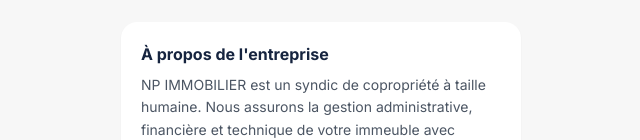
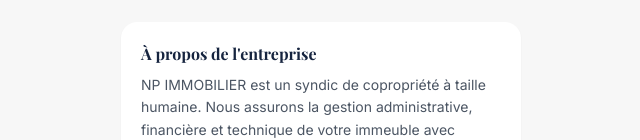
Before and after one commit to NPIMMOBILIER/carte, a Next.js app: page / in a window 1280 px wide. Shown: the part 648-788 px from the top of the page, without its empty margins (319-959 px from the left). Built offline with nearby package versions, Linux system fonts and the light colour scheme; no server answers.

Commit message:
feat: serif heading in CompanySection

```diff
--- a/components/CompanySection.tsx
+++ b/components/CompanySection.tsx
@@ -5,7 +5,7 @@
   return (
     <div className="mt-6 px-6">
       <div className="rounded-2xl bg-white p-5 shadow-sm">
-        <h2 className="text-base font-bold text-primary">À propos de l&apos;entreprise</h2>
+        <h2 className="font-serif text-base font-bold text-primary">À propos de l&apos;entreprise</h2>
         <p className="mt-2 text-sm leading-relaxed text-gray-600">
           {profile.aboutCompany}
         </p>
```
